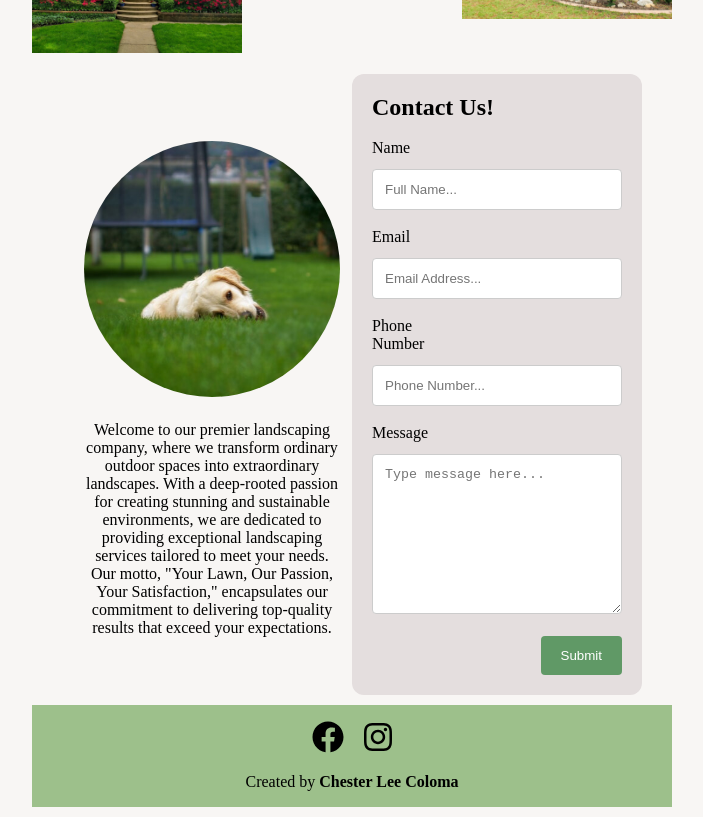
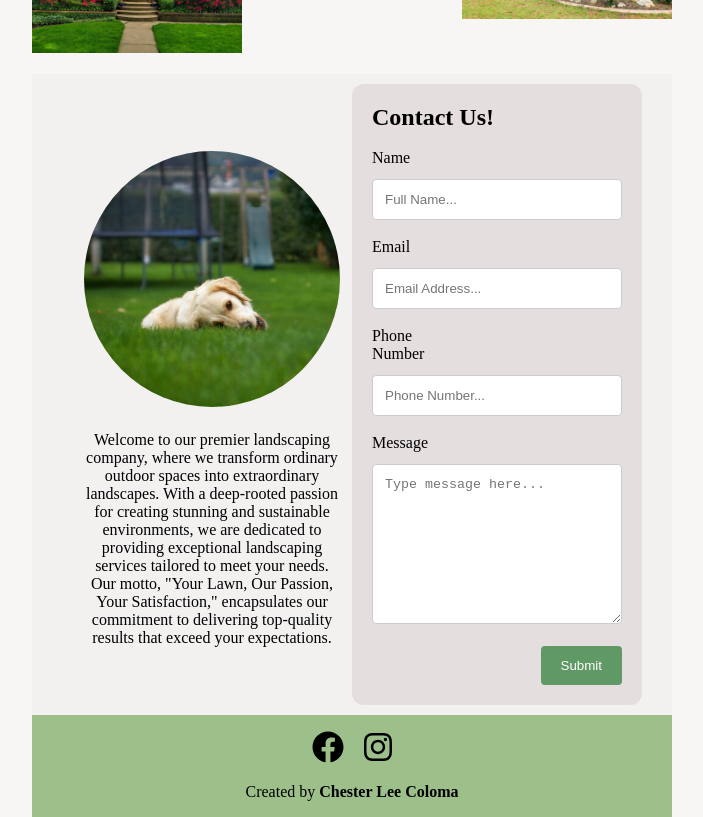
Before and after one commit to cleecoloma/landscaping-company, a plain HTML site: page index.html in a window 1280 px wide. Shown: the part 4080-4897 px from the top of the page, without its empty margins (288-991 px from the left). Drawn offline with Linux system fonts and the light colour scheme.

Commit message:
fixed gap between contact and footer divs

```diff
--- a/style.css
+++ b/style.css
@@ -4,10 +4,6 @@
   margin: 0;
   scroll-padding-top: 46px;
 }
-
-/* html {
-  scroll-padding-top: 46px;
-} */
 
 body {
   margin: 0 20rem;
@@ -119,13 +115,15 @@ body {
 }
 
 #contact {
-  margin: 10px 30px 10px;
+
+  background-color: rgb(243, 240, 240);
 }
 
 #contact-container {
   display: grid;
   grid-template-columns: 1fr 1fr;
-  margin: 10px 0 10px;
+  margin: 10px 0 0;
+  padding: 10px 30px 10px;
 }
 
 #contact-info {
```
Also changed, not shown: index.html (+2 -4 lines).
